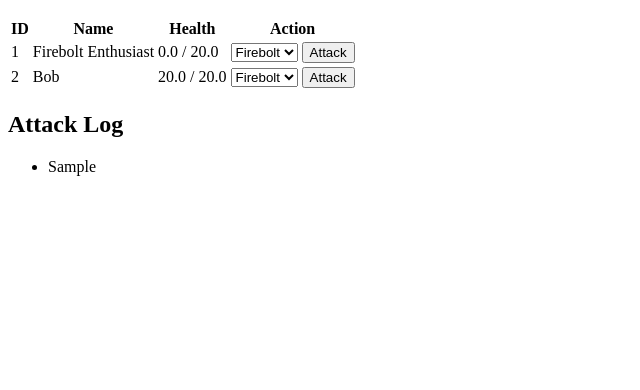
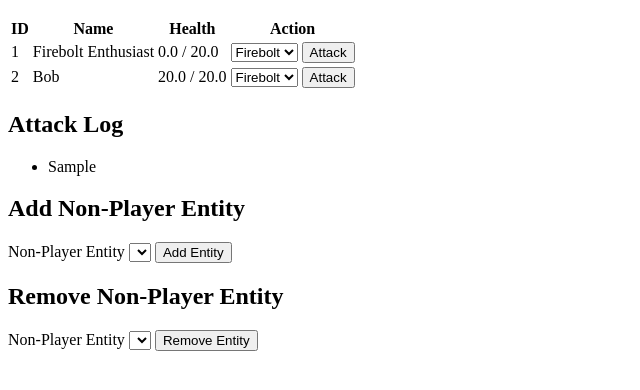
Before and after one commit to bugsiesegal/DNDSite, a Flask app: template templates/game_players.html in a window 1280 px wide. Shown: the part 182-572 px from the top of the page, without its empty margins (0-640 px from the left). Run offline with Flask 2, Linux system fonts and the light colour scheme; data comes from the database, SQL or seed files in the repository; tables that the repository leaves empty hold one stand-in row (values such as "Sample post"); the template is opened without the code that fills it: values that come from a table or form of the project are taken from there, most other values are stand-ins (such as "Sample title", 1, 10 or a date in 2020); lists and menus that the app fills with data are empty; some libraries are stand-ins or nearby versions.

Commit message:
Redirects to log in and adds the groundbreaking ability to add and remove entities.

```diff
--- a/app.py
+++ b/app.py
@@ -11,7 +11,7 @@ from flask_login import LoginManager, UserMixin, login_required, logout_user, lo
 from flask_dance.contrib.discord import make_discord_blueprint, discord
 from flask_dance.consumer import oauth_authorized
 from flask_wtf import FlaskForm
-from wtforms import StringField, SubmitField
+from wtforms import StringField, SubmitField, SelectField
 from wtforms.validators import DataRequired, Length
 
 os.environ["OAUTHLIB_RELAX_TOKEN_SCOPE"] = "0"
@@ -474,6 +474,16 @@ def create_entity():
     return render_template('create_entity.html', skills=skills)
 
 
+class AddEntityForm(FlaskForm):
+    entity = SelectField('Non-Player Entity', validators=[DataRequired()])
+    submit = SubmitField('Add Entity')
+
+class RemoveEntityForm(FlaskForm):
+    entity = SelectField('Non-Player Entity', validators=[DataRequired()])
+    submit = SubmitField('Remove Entity')
+
+
+
 @app.route('/attack', methods=['POST'])
 @login_required
 def perform_attack():
@@ -647,8 +657,36 @@ def game_players():
             entities = EntityModel.query.filter(EntityModel.user_id.is_(None)).all()
             player_entity = EntityModel.query.filter_by(user_id=current_user.id).first()
             attack_logs = session.get('attack_logs', [])
+
+            form = AddEntityForm()
+            form.entity.choices = [(entity.id, entity.name) for entity in EntityModel.query.filter(
+                EntityModel.id.notin_([player.id for player in game.players])).all()]
+
+            if form.validate_on_submit():
+                entity_id = form.entity.data
+                entity = EntityModel.query.get(entity_id)
+                if entity:
+                    game.entities.append(entity)
+                    db.session.commit()
+                    flash('Entity added successfully')
+                else:
+                    flash('Entity not found')
+
+            remove_form = RemoveEntityForm()
+            remove_form.entity.choices = [(entity.id, entity.name) for entity in game.entities]
+
+            if remove_form.validate_on_submit():
+                entity_id = remove_form.entity.data
+                entity = EntityModel.query.get(entity_id)
+                if entity:
+                    game.entities.remove(entity)
+                    db.session.commit()
+                    flash('Entity removed successfully')
+                else:
+                    flash('Entity not found')
+
             return render_template('game_players.html', players=players, attack_logs=attack_logs,
-                                   player_entity=player_entity, entities=entities)
+                                   player_entity=player_entity, entities=entities, form=form, remove_form=remove_form)
         else:
             flash('Game not found')
             return redirect(url_for('index'))
@@ -682,7 +720,7 @@ def index():
         player_entity = current_user.player_entity
         return render_template('index.html', games=games, entities=entities, player_entity=player_entity)
     else:
-        redirect(url_for('login'))
+        return redirect(url_for('login'))
 
 
 if app.debug:
--- a/templates/game_players.html
+++ b/templates/game_players.html
@@ -43,6 +43,18 @@
             <li>{{ log_entry }}</li>
         {% endfor %}
     </ul>
+    <h2>Add Non-Player Entity</h2>
+    <form action="{{ url_for('game_players') }}" method="POST">
+        {{ form.csrf_token }}
+        {{ form.entity.label }} {{ form.entity }}
+        {{ form.submit }}
+    </form>
+    <h2>Remove Non-Player Entity</h2>
+    <form action="{{ url_for('game_players') }}" method="POST">
+        {{ remove_form.csrf_token }}
+        {{ remove_form.entity.label }} {{ remove_form.entity }}
+        {{ remove_form.submit }}
+    </form>
     <script>
       function updatePlayers() {
         // Fetch the updated data from the server using AJAX
```
